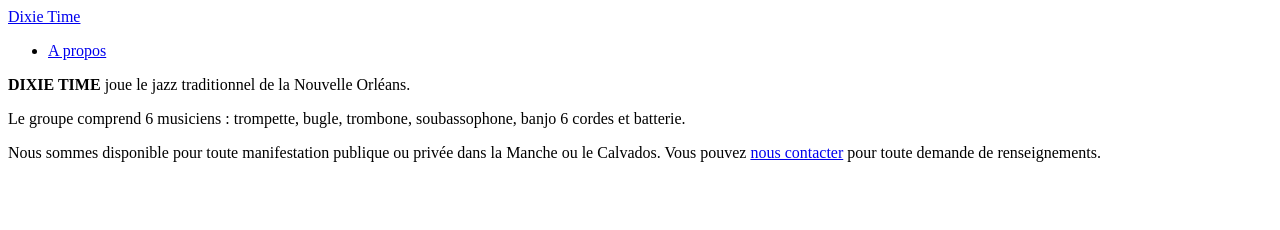
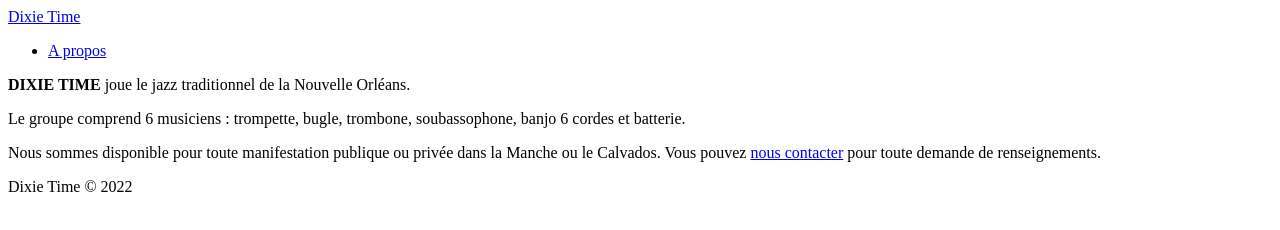
Before and after one commit to jcletousey/dixietime-11ty, an Eleventy site: page src/content/pages/index.md in a window 1280 px wide. Built offline with nearby package versions, Linux system fonts and the light colour scheme; Eleventy itself is replaced by a stand-in of ours; files that its build step writes are made by us from their sources.

Commit message:
Add footer partial

```diff
--- a/src/_includes/layouts/base.njk
+++ b/src/_includes/layouts/base.njk
@@ -11,5 +11,7 @@
   <main>
     {% block content %}{% endblock %}
   </main>
+
+  {% include "partials/footer.njk" %}
 </body>
 </html>
--- /dev/null
+++ b/src/_includes/partials/footer.njk
@@ -0,0 +1 @@
+<p>Dixie Time © 2022</p>
```
